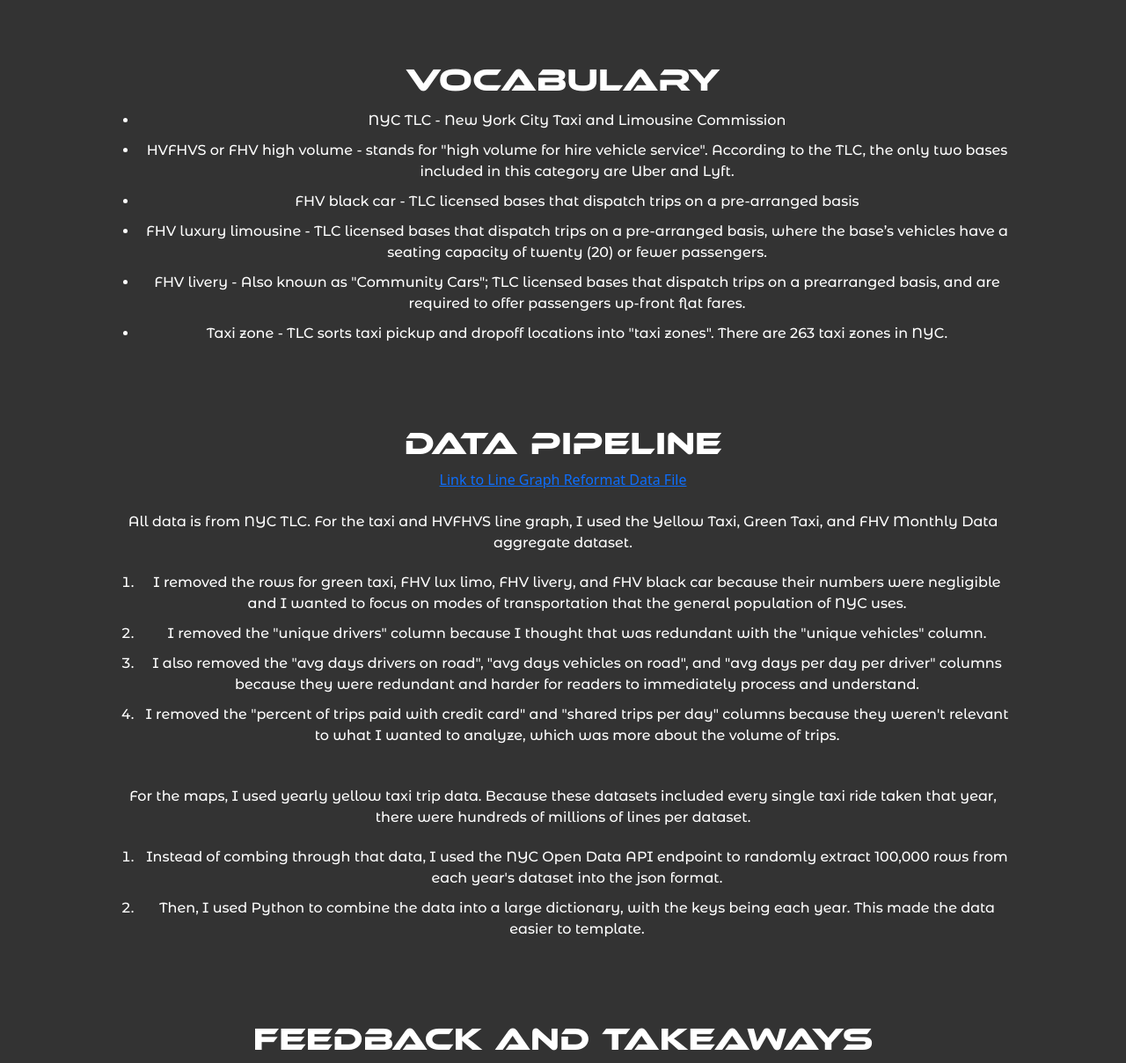
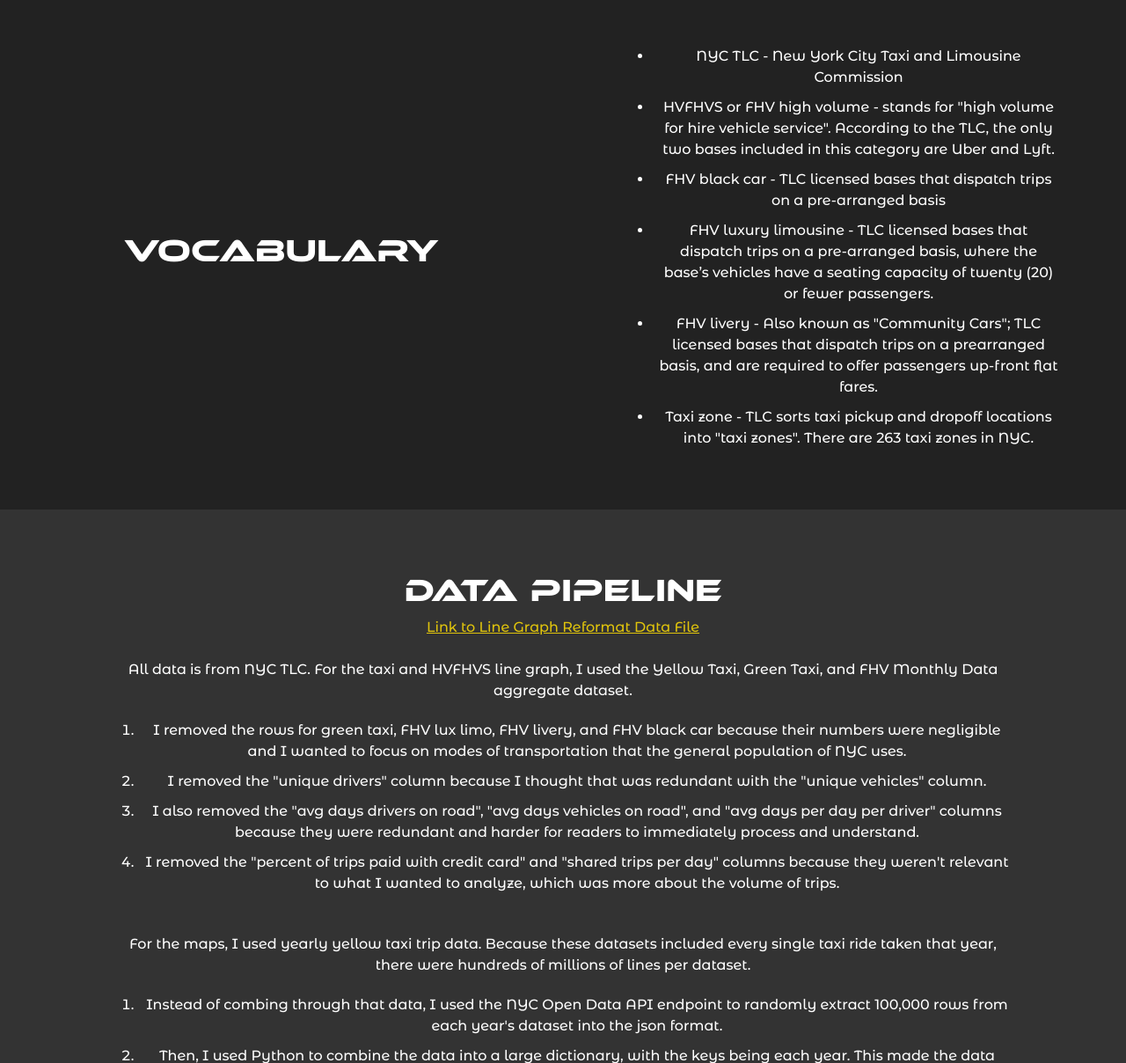
Before and after one commit to stephaniewang26/Taxis-and-Rideshare-Apps, a Flask app: template data/templates/about.html in a window 1280 px wide. Shown: the part 1027-2235 px from the top of the page at 88% size. Run offline with Flask 3, Linux system fonts and the light colour scheme; the template is opened without the code that fills it, so the values that code supplies are empty.

Commit message:
update 5/7

```diff
--- a/data/static/styles.css
+++ b/data/static/styles.css
@@ -72,7 +72,7 @@ body{
 }
 
 .macro-body{
-    background-color: #ebebeb;
+    background-color: #fbf9ea;
     color: rgb(0, 0, 0);
 }
 
@@ -95,12 +95,12 @@ li{
 }
 
 .taxiline{
-    stroke: #9a2903;
+    stroke: #12128b;
     stroke-width: 3;
 }
 
 .rideshareline{
-    stroke: #829fc3;
+    stroke: #c382bb;
     stroke-width: 3;
 }
 
@@ -126,3 +126,33 @@ li{
     font-size: 24px;
     color:white;
 }
+
+#logo{
+    font-family: "Montserrat Alternates", sans-serif;
+    font-weight: 700;
+}
+
+.row{
+    background-color: #222222;
+}
+
+#vocab{
+    padding-top: 0px;
+}
+
+
+.dropdown-menu > li > a:hover {
+    background-image: none;
+    background-color: rgb(224, 196, 12);
+}
+
+a{
+    font-family: "Montserrat Alternates", sans-serif;
+    font-weight: 500;
+    font-style: normal;
+    color: rgb(224, 196, 12);
+}
+
+a:hover{
+    color: rgb(163, 144, 21);
+}
--- a/data/templates/about.html
+++ b/data/templates/about.html
@@ -22,7 +22,14 @@
         First, I plot the monthly average number of trips per day for yellow taxis against HVFHV services. To take a deeper dive into the data, I present maps depicting which taxi zones these rides actually took place in throughout the years.
       </p>
     </div>
-    <h3>Vocabulary</h3>
+    <div class="container-fluid">
+      <div class="row align-items-center">
+        <div class="col">
+          <h3 id="vocab">Vocabulary</h3>
+        </div>
+        <div class="col">
+          <br>
+          <br>
           <ul>
             <li>NYC TLC - New York City Taxi and Limousine Commission</li>
             <li>HVFHVS or FHV high volume - stands for "high volume for hire vehicle service". According to the TLC, the only two bases included in this category are Uber and Lyft.</li>
@@ -31,6 +38,13 @@
             <li>FHV livery - Also known as "Community Cars"; TLC licensed bases that dispatch trips on a prearranged basis, and are required to offer passengers up-front flat fares.</li>
             <li>Taxi zone - TLC sorts taxi pickup and dropoff locations into "taxi zones". There are 263 taxi zones in NYC.</li>
           </ul>
+          <br>
+          <br>
+        </div>
+      </div>
+    </div>
+
+
     <h3>Data Pipeline</h3>
     <a href="https://github.com/stephaniewang26/Taxis-and-Rideshare-Apps/blob/main/data/reformatDataMacro.py">Link to Line Graph Reformat Data File</a>
     <br>
@@ -56,23 +70,25 @@
     <img class="feedback-img" src="https://cdn.discordapp.com/attachments/695300782102282332/1230704659786764339/IMG_2045.jpg?ex=66344a08&is=6621d508&hm=976e6d97fe686f0de173a0bdd9b396ab68c3099e3a61fa26e566dd9dd112755b&" width = "400">
 
     <p>
-      A piece of feedback I received was to make the title of the chart more clear, which I agree with. I'm going to color the lines differently so the taxi line is clearly emphasized.
-      I hope to make the chart simple to understand by having only two lines to look at and clear labels for those lines.
+      A piece of feedback I received was to make the title of the line graph more clear, which I agree with. I'm going to color the lines differently so the taxi line is clearly emphasized. I hope to make the chart simple to understand by having only two lines to look at and clear labels for those lines.
     </p>
 
     <p>
-      In my micro page, I have a map of NYC that is shaded depending on the volume of taxi rides in certain areas. My dataset uses "taxi zones" to indicate locations, so the map can be divided up by taxi zone or by general borough.
+      To take a closer look at taxi tip data, I plan to have a map of NYC that is shaded depending on the volume of taxi rides in certain areas. My dataset uses "taxi zones" to indicate locations, so the map can be divided up by taxi zone or by general borough.
     </p>
 
     <img class="feedback-img" src="https://cdn.discordapp.com/attachments/695300782102282332/1230704660915032184/IMG_2047.jpg?ex=66344a08&is=6621d508&hm=2067753f52b745c1064f4e086e45273d9fa5b44cc68b80e410bfaf596cd62586&" width="400">
 
-    <p>I didn't know I had to include a map SVG, so this is what my micro looked like before.</p>
+    <p>I didn't know I had to include a map SVG, so this is what I had previously.</p>
 
     <img class="feedback-img" src="https://cdn.discordapp.com/attachments/695300782102282332/1230704660915032184/IMG_2047.jpg?ex=66344a08&is=6621d508&hm=2067753f52b745c1064f4e086e45273d9fa5b44cc68b80e410bfaf596cd62586&" width="400">
 
-    <p>One of the pieces of feedback I got was that it was confusing because my years didn't line up for the macro and micro pages. Thus, I changed both datasets to represent the same time period of 2016-2022.
-      I like having the updated location dataset for the micro page, as it gives me more room to play with the specificity with which I represent the data.
+    <p>One of the pieces of feedback I got was that it was confusing that my year range didn't line up for both pages. Thus, I changed both datasets to represent the same time period of 2016-2022. I like having the updated location dataset for the micro page, as it gives me more room to play with the specificity with which I represent the data.
     </p>
+
+  </center>
+  <center>
+
   </center>
   <br>
   <br>
--- a/data/templates/navbar.html
+++ b/data/templates/navbar.html
@@ -1,11 +1,11 @@
-<nav class="navbar navbar-expand-lg bg-body-tertiary">
+<nav class="navbar navbar-dark navbar-expand-lg bg-dark">
     <div class="container-fluid">
-      <a class="navbar-brand" href="/">Evolution of Taxis in NYC 🚕</a>
+      <a class="navbar-brand" id="logo" href="/">Cab-ra Cadabra! The Evolution of Taxis in NYC 🚕</a>
       <button class="navbar-toggler" type="button" data-bs-toggle="collapse" data-bs-target="#navbarSupportedContent" aria-controls="navbarSupportedContent" aria-expanded="false" aria-label="Toggle navigation">
         <span class="navbar-toggler-icon"></span>
       </button>
       <div class="collapse navbar-collapse" id="navbarSupportedContent">
-        <ul class="navbar-nav me-auto mb-2 mb-lg-0">
+        <ul class="navbar-nav ms-auto mb-2 mb-lg-0">
           <li class="nav-item">
             <a class="nav-link active" aria-current="page" href="/">About</a>
           </li>
@@ -14,7 +14,7 @@
           </li>
           <li class="nav-item dropdown">
             <a class="nav-link dropdown-toggle" href="#" role="button" data-bs-toggle="dropdown" aria-expanded="false">
-              Yearly Taxi Zone Concentration Maps
+              Yearly Taxi Zone Volume Maps
             </a>
             <ul class="dropdown-menu">
               {% for y in all_years %}
```
Lines whose indentation alone changed are shown as unchanged.
